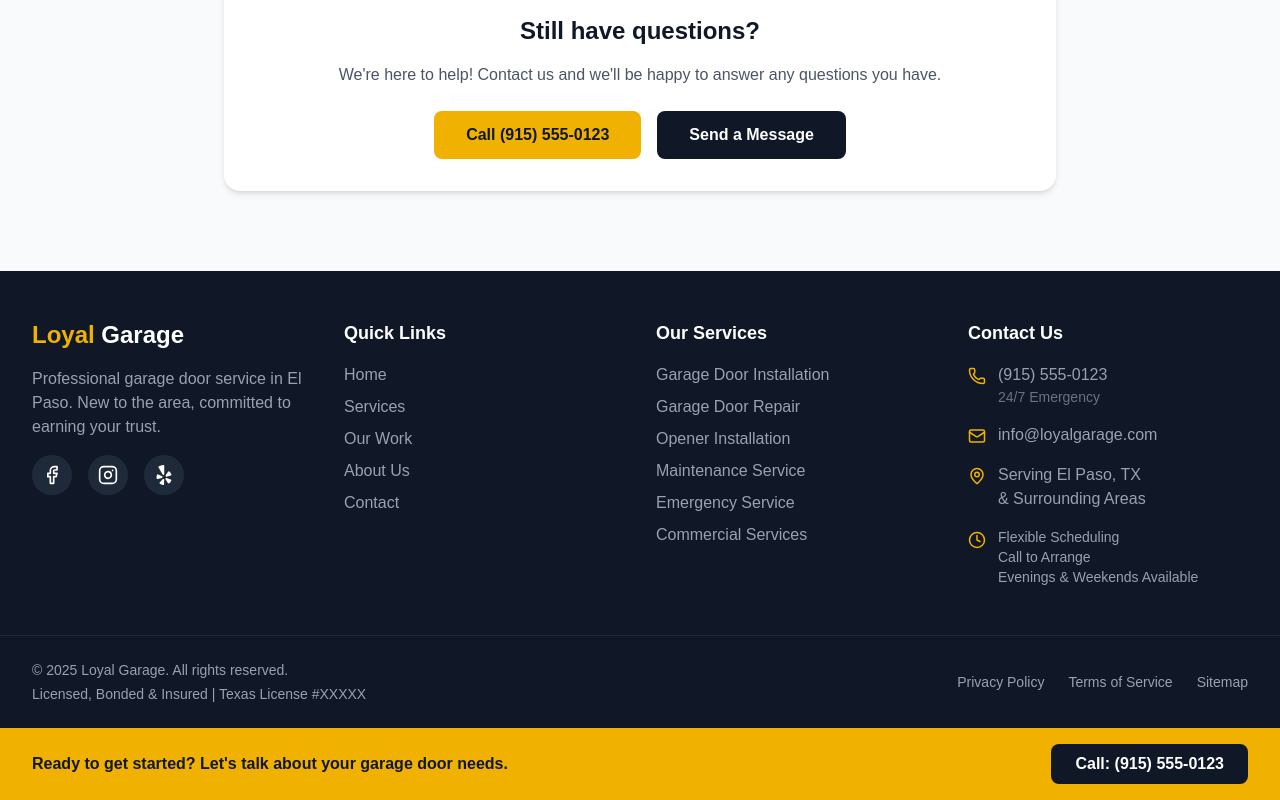
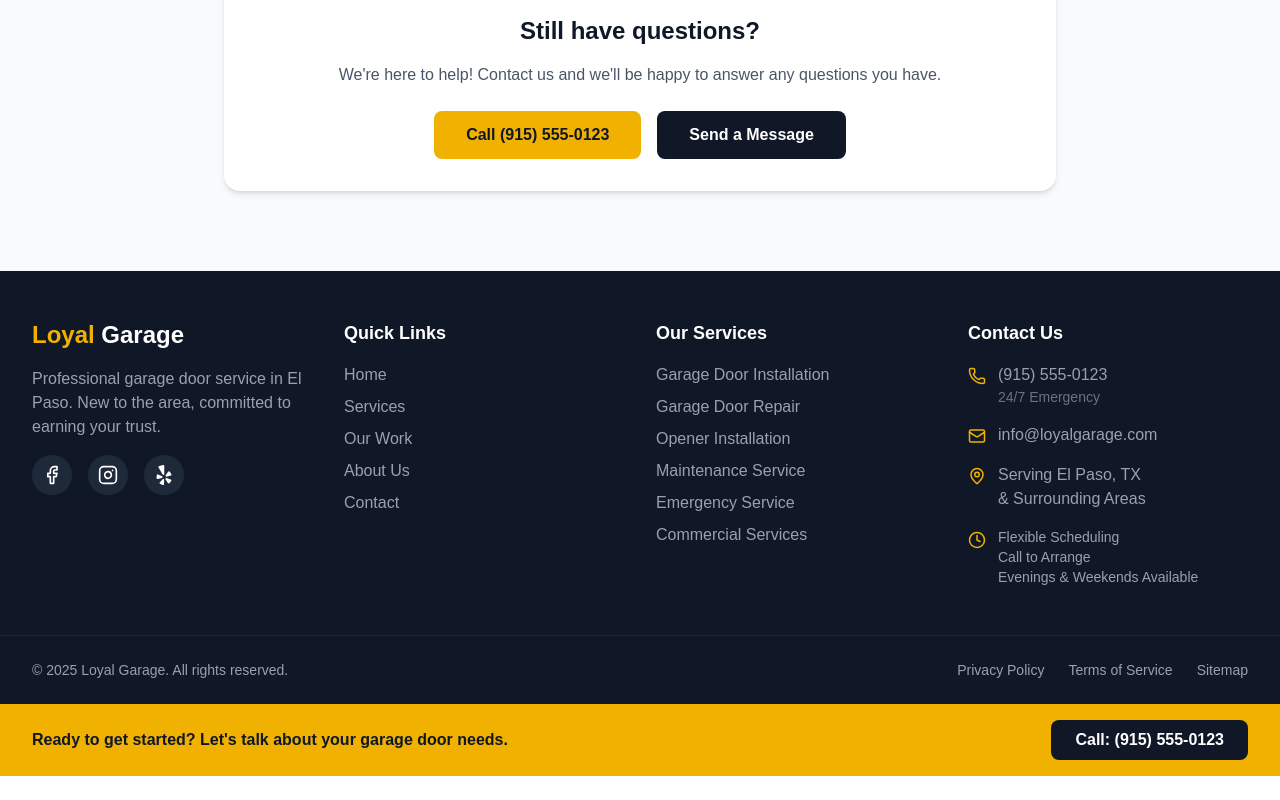
Before and after one commit to VHuico/loyal-garage-redesign, a Next.js app: page / in a window 1280 px wide. Shown: the part 10747-11547 px from the top of the page. After the commit the page ends 11523 px from the top, so only its background shows below. Built offline with nearby package versions, Linux system fonts and the light colour scheme.

Commit message:
updating footer

```diff
--- a/components/Footer.tsx
+++ b/components/Footer.tsx
@@ -162,7 +162,6 @@ export default function Footer() {
           <div className="md:flex md:items-center md:justify-between text-center md:text-left">
             <div className="text-gray-400 text-sm">
               <p>&copy; {currentYear} Loyal Garage. All rights reserved.</p>
-              <p className="mt-1">Licensed, Bonded & Insured | Texas License #XXXXX</p>
             </div>
             <div className="mt-4 md:mt-0">
               <ul className="flex flex-wrap justify-center md:justify-end gap-6 text-sm text-gray-400">
```
